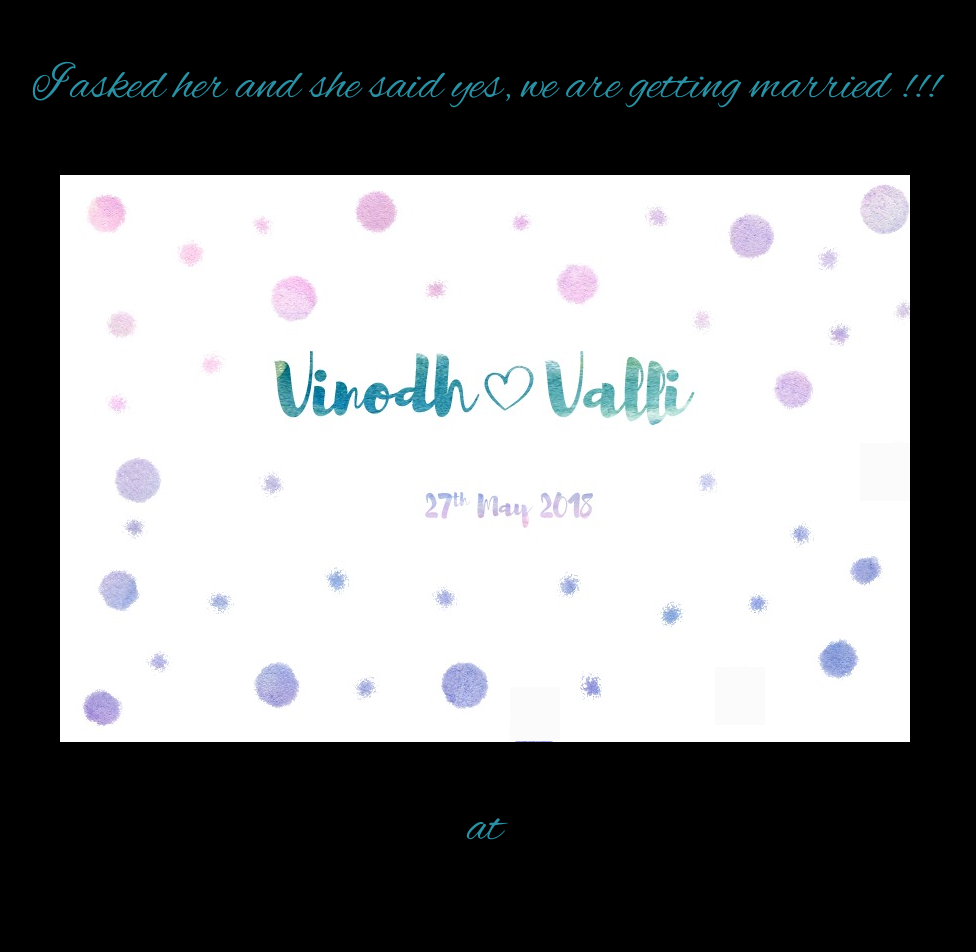
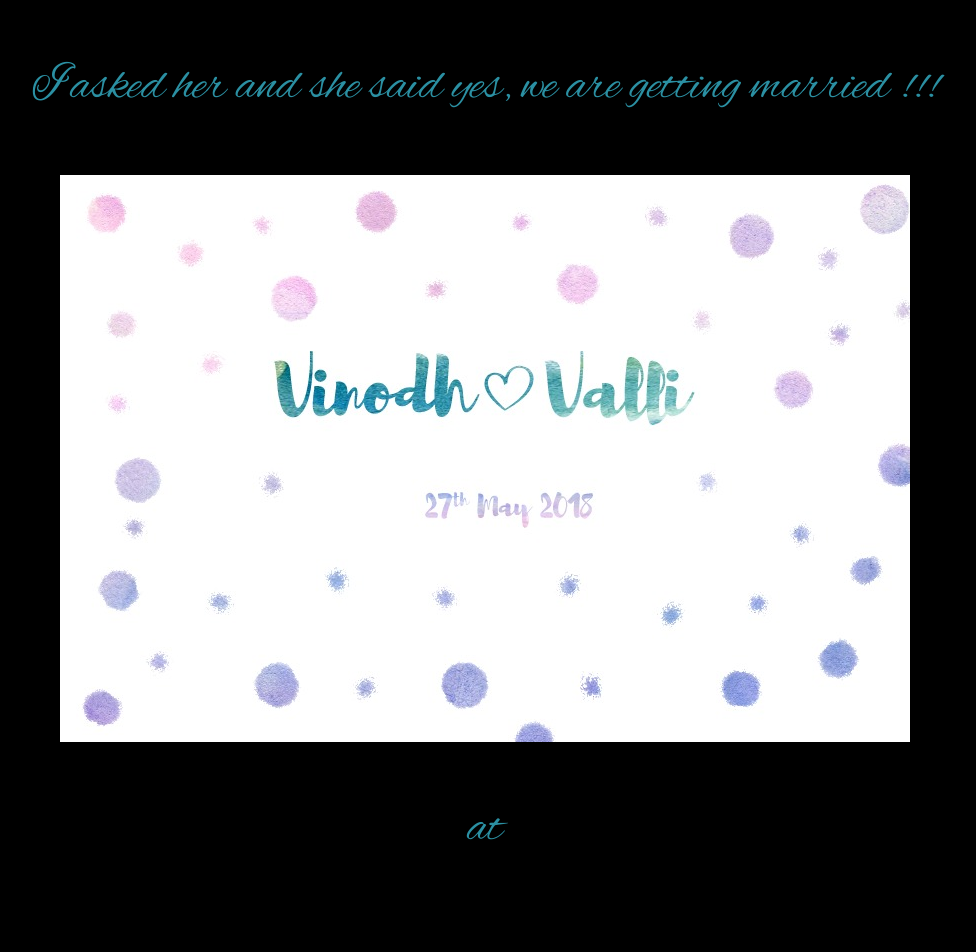
Before and after one commit to rj-vinodh/binny-with-a-vall, a Jekyll site: the page built from README.md, in a window 1280 px wide. Shown: the top 952 px of the page, without its empty margins (155-1131 px from the left). Built offline with Jekyll 4.4.1, drawn with Linux system fonts in a browser that asks for light colours; our own code applies the rules of GitHub Pages for plain Markdown files; grey boxes are pictures that could not be loaded.

Commit message:
removing unwanted divs

```diff
--- a/_layouts/default.html
+++ b/_layouts/default.html
@@ -36,30 +36,7 @@
     height: 567px;
     margin-top: 50px;
 " class="center-div">
-      <div id="hi4" style="
-    position:  absolute;
-    width:  50px;
-    height: 58px;
-    background-color: #fbfbfb;
-    margin-left: 655px;
-    margin-top: 492px;
-"></div>
-      <div id="hi3" style="
-    position:  absolute;
-    width:  50px;
-    height: 54px;
-    background-color: #fbfbfb;
-    margin-left: 450px;
-    margin-top: 512px;
-"></div>
-      <div id="hi" style="
-    position:  absolute;
-    width:  50px;
-    height: 58px;
-    background-color: #fbfbfb;
-    margin-left: 800px;
-    margin-top: 268px;
-"></div>
+
 
       <img src="image.jpeg" alt="Smiley face" height="42" width="42" style="
     width:  850px;
```
